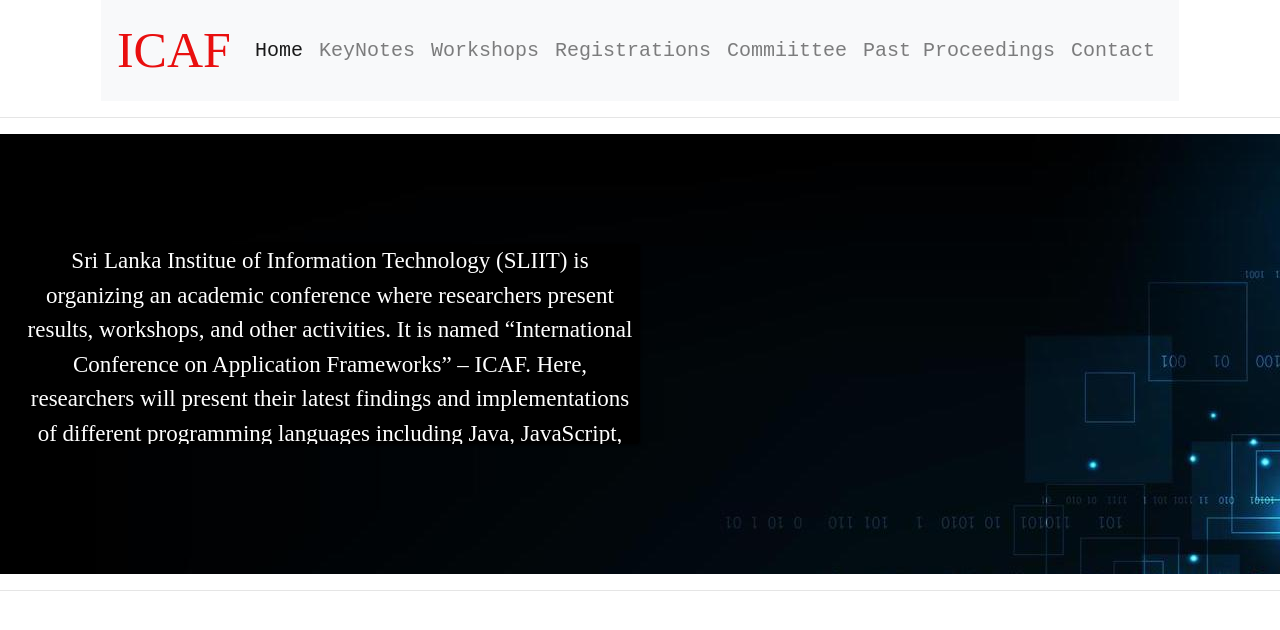
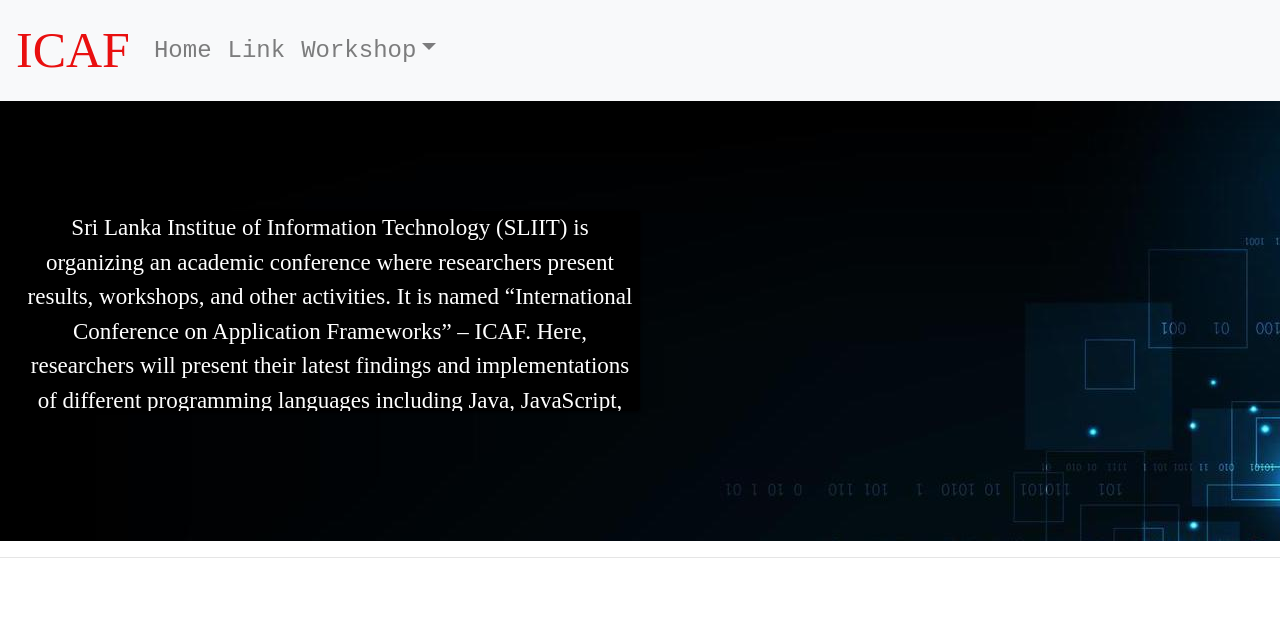
Before and after one commit to lahiruSanjeewa2971/AF-project-frontend, a React (Create React App) app: page / in a window 1280 px wide. Shown: the top 630 px of the page. Built offline with nearby package versions, Linux system fonts and the light colour scheme.

Commit message:
Do some changes

```diff
--- a/package.json
+++ b/package.json
@@ -11,8 +11,10 @@
     "react": "^17.0.2",
     "react-bootstrap": "^1.6.0",
     "react-dom": "^17.0.2",
+    "react-icons": "^4.2.0",
     "react-router-dom": "^5.2.0",
     "react-scripts": "^2.1.8",
+    "select": "^1.1.2",
     "web-vitals": "^1.1.2"
   },
   "scripts": {
--- a/public/index.html
+++ b/public/index.html
@@ -10,6 +10,7 @@
       content="Web site created using create-react-app"
     />
     <link rel="apple-touch-icon" href="%PUBLIC_URL%/logo192.png" />
+    <link rel="stylesheet" href="https://use.fontawesome.com/releases/v5.15.3/css/all.css" integrity="sha384-SZXxX4whJ79/gErwcOYf+zWLeJdY/qpuqC4cAa9rOGUstPomtqpuNWT9wdPEn2fk" crossorigin="anonymous">
     <!--
       manifest.json provides metadata used when your web app is installed on a
       user's mobile device or desktop. See https://developers.google.com/web/fundamentals/web-app-manifest/
--- a/src/App.js
+++ b/src/App.js
@@ -4,14 +4,23 @@
 import Header from "./components/Header";
 import Footer from "./components/Footer";
 import Home from "./components/Home";
+import Navbar from "./components/NavBar";
+import RegisterWorkshop from "./components/RegisterWorkshop";
+
+import { BrowserRouter as Router, Route } from "react-router-dom";
 
 
 function App() {
   return (
     <div className="App">
-      <Header/>
-      <hr/>
-      <Home/>
+      <Router>
+        <Navbar/>
+
+        <Route path="/registerworkshop" exact component={RegisterWorkshop} />
+        <Route path="/" exact component={Home}/>
+
+      </Router>
+
       <hr/>
       <Footer/>
     </div>
--- a/src/components/Header.js
+++ b/src/components/Header.js
@@ -1,11 +1,25 @@
 import React from "react";
 import "bootstrap/dist/css/bootstrap.css";
 import './CSSs/Header.css';
+import { DropdownButton } from "react-bootstrap";
+import {Navbar, Nav, NavDropdown, Form, FormControl, Button} from 'react-bootstrap';
+
+
 
 function Header() {
+    var workshop = [
+        {
+          value:1,
+          label: "Workshops"
+        },
+        {
+          value:2,
+          label: "Register"
+        }
+    ];
   return (
     <div className="main">
-        <nav className="navbar navbar-expand-lg navbar-light bg-light">
+        <Navbar className="navbar navbar-expand-lg navbar-light bg-light">
             <a class="navbar-brand" id="logo" href="/">
                 ICAF
             </a>
@@ -32,9 +46,10 @@
                         </a>
                     </li>
                     <li class="nav-item">
-                        <a class="nav-link" href="/">
-                            Workshops
-                        </a>
+                    <NavDropdown title="Workshop" id="basic-nav-dropdown">
+                        <NavDropdown.Item href="#action/3.1">Register</NavDropdown.Item>
+                        <NavDropdown.Item href="#action/3.2">Workshops</NavDropdown.Item>
+                    </NavDropdown>
                     </li>
                     <li class="nav-item">
                         <a class="nav-link" href="/">
@@ -56,9 +71,14 @@
                             Contact
                         </a>
                     </li>
+                    <li class="nav-item">
+                        <a class="nav-link" href="/">
+                            Login|Register
+                        </a>
+                    </li>
             </ul>
           </div>
-        </nav>
+        </Navbar>
 
     </div>
   );
--- /dev/null
+++ b/src/components/NavBar.js
@@ -0,0 +1,27 @@
+import React from 'react';
+import {Navbar, Nav, NavDropdown, Form, FormControl, Button} from 'react-bootstrap';
+import './CSSs/Header.css';
+
+export default function NavBar(){
+    return(
+        <div>
+            <Navbar bg="light" expand="lg">
+            <a class="navbar-brand" id="logo" href="/">
+                ICAF
+            </a>
+            <Navbar.Toggle aria-controls="basic-navbar-nav" />
+            <Navbar.Collapse id="basic-navbar-nav">
+            <Nav className="mr-auto" style={{fontFamily: 'monospace', fontSize: '24px'}}>
+                <Nav.Link href="#home">Home</Nav.Link>
+                <Nav.Link href="#link">Link</Nav.Link>
+                <NavDropdown title="Workshop" id="basic-nav-dropdown">
+                    <NavDropdown.Item href="/registerworkshop">Register</NavDropdown.Item>
+                    <NavDropdown.Item href="#action/3.2">Workshops</NavDropdown.Item>
+                </NavDropdown>
+            </Nav>
+
+            </Navbar.Collapse>
+            </Navbar>
+        </div>
+    )
+}
--- /dev/null
+++ b/src/components/RegisterWorkshop.js
@@ -0,0 +1,9 @@
+import React from 'react';
+
+export default function RegisterWorkshop(){
+    return(
+        <div>
+            hi
+        </div>
+    )
+}
```
Also changed, not shown: src/components/menu/Home.js (added), 1 other file (tests, documents, lock files or other folders).
